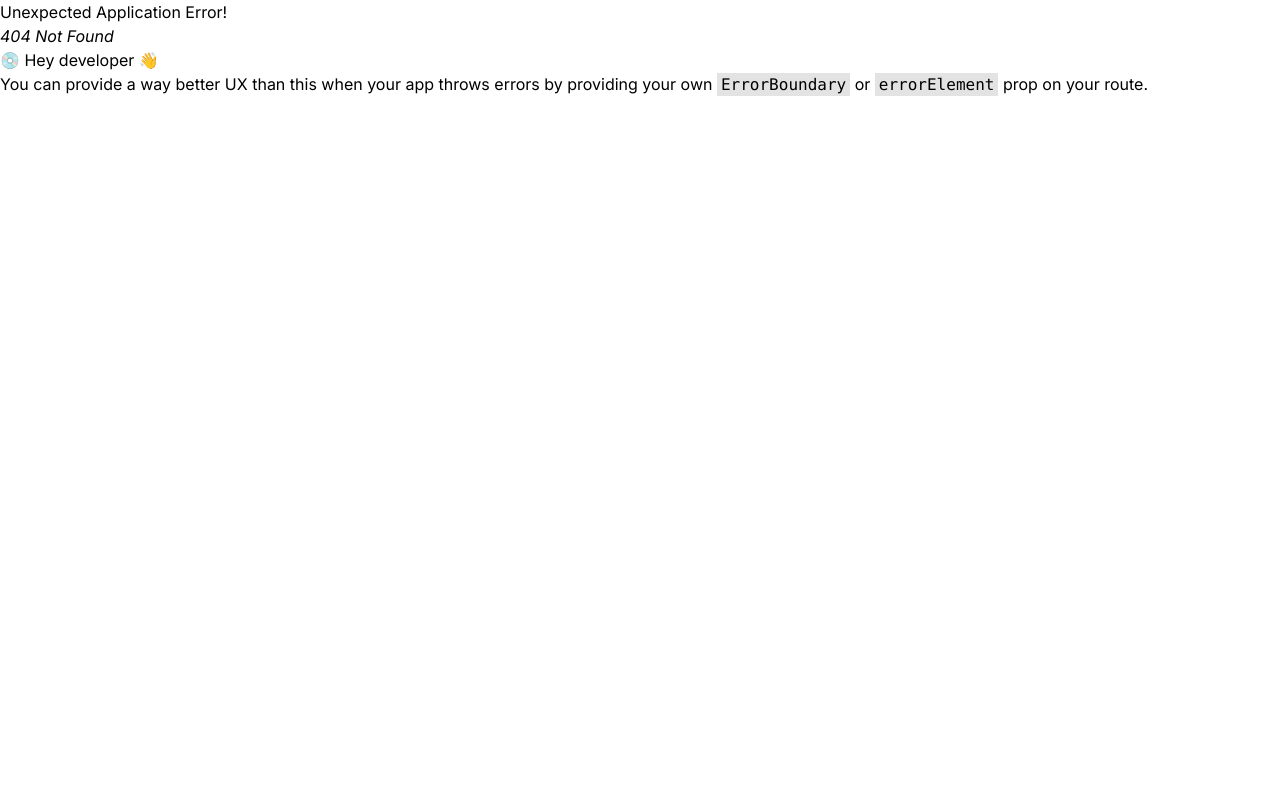
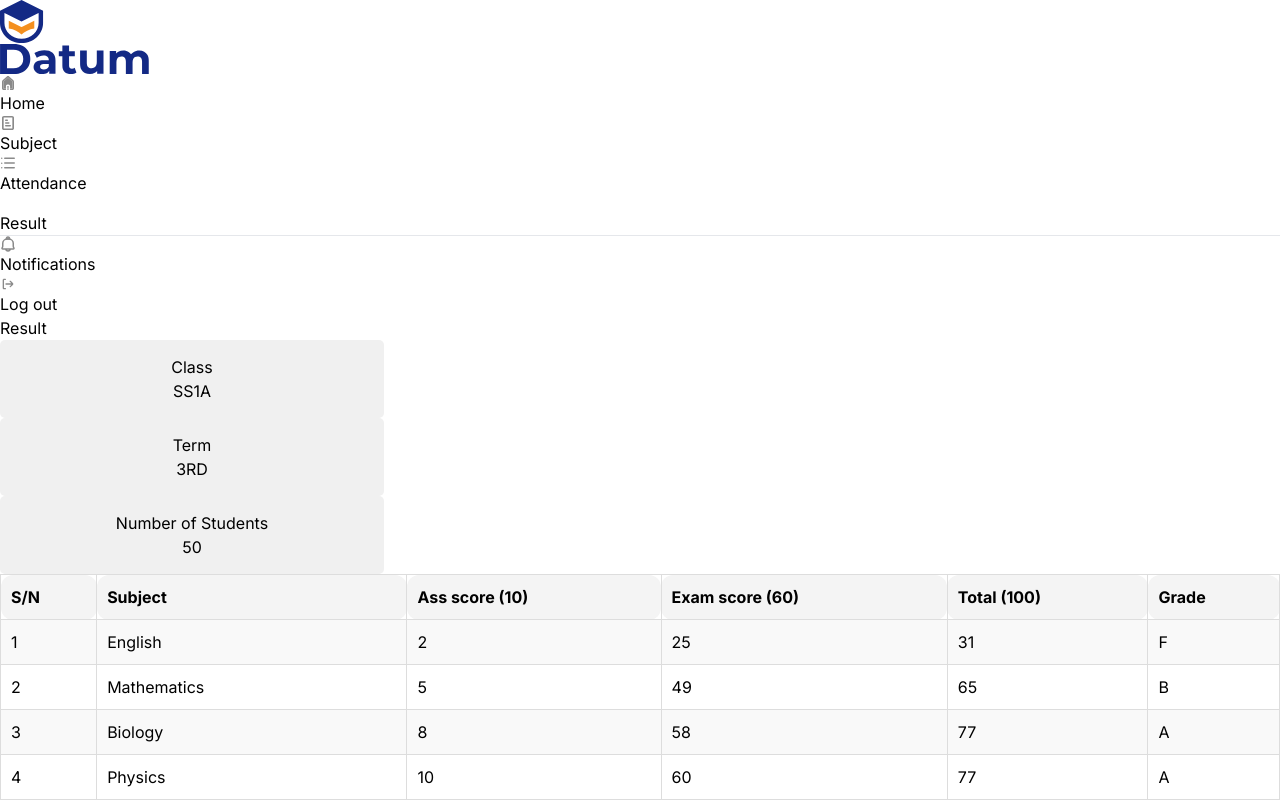
Before and after one commit to Mereson/datum-fe, a React (Vite) app: page /students/checkResults/viewResults in a window 1280 px wide. Before the commit this address had no page. Shown: the top 800 px of the page. Built offline with nearby package versions, Linux system fonts and the light colour scheme.

Commit message:
first commit for the teachers flow linked to the subjects

```diff
--- a/src/components/landingPage/hero/styles.module.css
+++ b/src/components/landingPage/hero/styles.module.css
@@ -63,10 +63,10 @@
   font-weight: 700;
   color: var(--background-color);
 }
-.herobtn:focus {
+/* .herobtn:focus {
   background-color: #f4901f;
-  color: #fafafa;
-}
+  color: #fafafa; } */
+
 .herobtn:hover {
   color: #f4901f;
 }
@@ -98,6 +98,8 @@
   .heroleft > .hero_caption {
     color: #d0d4e7;
     padding-top: 13px;
+    font-size: 34px;
+    font-weight: 700;
   }
   .hero_stripe {
     width: 100%;
--- a/src/components/layoutComponents/sidebar/index.jsx
+++ b/src/components/layoutComponents/sidebar/index.jsx
@@ -1,4 +1,4 @@
-import { Link } from "react-router-dom"
+import { Link } from "react-router-dom";
 import {
   Datum,
   Logo,
@@ -8,8 +8,8 @@ import {
   SbNotification,
   SbResults,
   SbSubject,
-} from "../../../assets"
-import { SidebarNavItem } from "../sidebarNav"
+} from "../../../assets";
+import { SidebarNavItem } from "../sidebarNav";
 
 export const StudentSidebar = () => {
   return (
@@ -30,7 +30,11 @@ export const StudentSidebar = () => {
               Icon={SbHome}
               label={"Home"}
             />
-            <SidebarNavItem to={"/"} Icon={SbSubject} label={"Subject"} />
+            <SidebarNavItem
+              to={"/students/uploadResult1"}
+              Icon={SbSubject}
+              label={"Subject"}
+            />
             <SidebarNavItem to={"/"} Icon={SbAttendance} label={"Attendance"} />
             <SidebarNavItem
               to={"/students/checkResults"}
@@ -52,5 +56,5 @@ export const StudentSidebar = () => {
         <SidebarNavItem to={"/"} Icon={SbLogout} label="Log out" />
       </div>
     </aside>
-  )
-}
+  );
+};
--- a/src/layout/index.js
+++ b/src/layout/index.js
@@ -1 +1 @@
-export * from "./studentLayout"
+export * from "./studentLayout";
--- a/src/pages/students/checkResults/index.jsx
+++ b/src/pages/students/checkResults/index.jsx
@@ -26,7 +26,7 @@ export const CheckResults = () => {
               </div>
             </div>
             <Button
-              link={"/students/viewResults"}
+              link={"/students/checkResults/viewResults"}
               content="Check"
               className={
                 "bg-[#132985] w-full py-[8px] mt-4 text-center rounded-lg text-[18px] font-bold text-white cursor-pointer"
--- a/src/pages/students/viewResults/index.jsx
+++ b/src/pages/students/viewResults/index.jsx
@@ -1,186 +1,170 @@
 import design from "./style.module.css";
 
+import { Button } from "../../../components/button";
+
 export const ViewResults = () => {
-  return <div className={design.container}>Genpel</div>;
+  const studentResults = {
+    class: "SS1A",
+    term: "3RD",
+    numberOfStudents: 50,
+    results: [
+      {
+        id: 1,
+        subject: "English",
+        assScore: 2,
+        examScore: 25,
+        total: 31,
+        grade: "F",
+      },
+      {
+        id: 2,
+        subject: "Mathematics",
+        assScore: 5,
+        examScore: 49,
+        total: 65,
+        grade: "B",
+      },
+
+      {
+        id: 3,
+        subject: "Biology",
+        assScore: 8,
+        examScore: 58,
+        total: 77,
+        grade: "A",
+      },
+      {
+        id: 4,
+        subject: "Physics",
+        assScore: 10,
+        examScore: 60,
+        total: 77,
+        grade: "A",
+      },
+      {
+        id: 5,
+        subject: "Chemistry",
+        assScore: 10,
+        examScore: 20,
+        total: 40,
+        grade: "D",
+      },
+      {
+        id: 6,
+        subject: "Geography",
+        assScore: 4,
+        examScore: 40,
+        total: 59,
+        grade: "C",
+      },
+      {
+        id: 7,
+        subject: "Agriculture",
+        assScore: 5,
+        examScore: 39,
+        total: 62,
+        grade: "B",
+      },
+      {
+        id: 8,
+        subject: "Igbo language",
+        assScore: 10,
+        examScore: 56,
+        total: 86,
+        grade: "A",
+      },
+      {
+        id: 9,
+        subject: "CRS",
+        assScore: 9,
+        examScore: 40,
+        total: 63,
+        grade: "B",
+      },
+      {
+        id: 10,
+        subject: "Civic Education",
+        assScore: 7,
+        examScore: 54,
+        total: 78,
+        grade: "A",
+      },
+      {
+        id: 11,
+        subject: "Computer Science",
+        assScore: 8,
+        examScore: 48,
+        total: 72,
+        grade: "A",
+      },
+      {
+        id: 12,
+        subject: "Health Science",
+        assScore: 5,
+        examScore: 50,
+        total: 75,
+        grade: "A",
+      },
+    ],
+  };
+
+  return (
+    <div className={design.container}>
+      <div className="p-5 ">
+        <h2>Result</h2>
+        <div className="flex justify-between mb-5 items-center">
+          <div className={design.info_card}>
+            <h3>Class</h3>
+            <p>{studentResults.class}</p>
+          </div>
+          <div className={design.info_card}>
+            <h3>Term</h3>
+            <p>{studentResults.term}</p>
+          </div>
+          <div className={design.info_card}>
+            <h3>Number of Students</h3>
+            <p>{studentResults.numberOfStudents}</p>
+          </div>
+        </div>
+
+        <table className="w-50%  border-collapse mb-5 ">
+          <thead>
+            <tr>
+              <th>S/N</th>
+              <th>Subject</th>
+              <th>Ass score (10)</th>
+              <th>Exam score (60)</th>
+              <th>Total (100)</th>
+              <th>Grade</th>
+            </tr>
+          </thead>
+          <tbody>
+            {studentResults.results.map((result, index) => (
+              <tr
+                key={result.id}
+                style={{
+                  backgroundColor: index % 2 === 0 ? "#f9f9f9" : "#fff",
+                }}
+              >
+                <td>{index + 1}</td>
+                <td>{result.subject}</td>
+                <td>{result.assScore}</td>
+                <td>{result.examScore}</td>
+                <td>{result.total}</td>
+                <td>{result.grade}</td>
+              </tr>
+            ))}
+          </tbody>
+        </table>
+
+        <Button
+          link={"/students/checkResults/resultAnalysis"}
+          content="See Analysis/Feedback"
+          className={
+            "bg-[#132985] w-[30%] py-[8px] mt-9 text-center rounded-[4px] font-bold text-white cursor-pointer flex justify-center"
+          }
+        />
+      </div>
+    </div>
+  );
 };
-
-// export const ResultsPage = () => {
-//   const studentResults = {
-//     class: "SS1A",
-//     term: "3RD",
-//     numberOfStudents: 50,
-//     results: [
-//       {
-//         id: 1,
-//         subject: "English",
-//         assScore: 2,
-//         examScore: 25,
-//         total: 31,
-//         grade: "F",
-//       },
-//       {
-//         id: 2,
-//         subject: "Mathematics",
-//         assScore: 5,
-//         examScore: 49,
-//         total: 65,
-//         grade: "B",
-//       },
-//     ]
-//   },
-//     },
-//     {
-//       id: 3,
-//       subject: "Biology",
-//       assScore: 8,
-//       examScore: 58,
-//       total: 77,
-//       grade: "A",
-//     },
-//     {
-//       id: 4,
-//       subject: "Physics",
-//       assScore: 10,
-//       examScore: 60,
-//       total: 77,
-//       grade: "A",
-//     },
-//     {
-//       id: 5,
-//       subject: "Chemistry",
-//       assScore: 10,
-//       examScore: 20,
-//       total: 40,
-//       grade: "D",
-//     },
-//     {
-//       id: 6,
-//       subject: "Geography",
-//       assScore: 4,
-//       examScore: 40,
-//       total: 59,
-//       grade: "C",
-//     },
-//     {
-//       id: 7,
-//       subject: "Agriculture",
-//       assScore: 5,
-//       examScore: 39,
-//       total: 62,
-//       grade: "B",
-//     },
-//     {
-//       id: 8,
-//       subject: "Igbo language",
-//       assScore: 10,
-//       examScore: 56,
-//       total: 86,
-//       grade: "A",
-//     },
-//     {
-//       id: 9,
-//       subject: "CRS",
-//       assScore: 9,
-//       examScore: 40,
-//       total: 63,
-//       grade: "B",
-//     },
-//     {
-//       id: 10,
-//       subject: "Civic Education",
-//       assScore: 7,
-//       examScore: 54,
-//       total: 78,
-//       grade: "A",
-//     },
-//     {
-//       id: 11,
-//       subject: "Computer Science",
-//       assScore: 8,
-//       examScore: 48,
-//       total: 72,
-//       grade: "A",
-//     },
-//     {
-//       id: 12,
-//       subject: "Health Science",
-//       assScore: 5,
-//       examScore: 50,
-//       total: 75,
-//       grade: "A",
-//     },
-//   ],
-// };
-
-//  return (
-//     <div style={{ padding: "20px" }}>
-//       <h2>Result</h2>
-//       <div
-//         style={{
-//           display: "flex",
-//           justifyContent: "space-between",
-//           marginBottom: "20px",
-//         }}
-//       >
-//         <div className="info-card">
-//           <h3>Class</h3>
-//           <p>{studentResults.class}</p>
-//         </div>
-//         <div className="info-card">
-//           <h3>Term</h3>
-//           <p>{studentResults.term}</p>
-//         </div>
-//         <div className="info-card">
-//           <h3>Number of Students</h3>
-//           <p>{studentResults.numberOfStudents}</p>
-//         </div>
-//       </div>
-
-//       <table
-//         style={{
-//           width: "100%",
-//           borderCollapse: "collapse",
-//           marginBottom: "20px",
-//         }}
-//       >
-//         <thead>
-//           <tr>
-//             <th>S/N</th>
-//             <th>Subject</th>
-//             <th>Ass score (10)</th>
-//             <th>Exam score (60)</th>
-//             <th>Total (100)</th>
-//             <th>Grade</th>
-//           </tr>
-//         </thead>
-//         <tbody>
-//           {studentResults.results.map((result, index) => (
-//             <tr
-//               key={result.id}
-//               style={{ backgroundColor: index % 2 === 0 ? "#f9f9f9" : "#fff" }}
-//             >
-//               <td>{index + 1}</td>
-//               <td>{result.subject}</td>
-//               <td>{result.assScore}</td>
-//               <td>{result.examScore}</td>
-//               <td>{result.total}</td>
-//               <td>{result.grade}</td>
-//             </tr>
-//           ))}
-//         </tbody>
-//       </table>
-
-//       <button
-//         style={{
-//           backgroundColor: "#1E88E5",
-//           color: "#fff",
-//           padding: "10px 20px",
-//           border: "none",
-//           borderRadius: "4px",
-//           cursor: "pointer",
-//         }}
-//       >
-//         See Analysis/Feedback
-//       </button>
-//     </div>
-//   );
--- a/src/pages/students/viewResults/style.module.css
+++ b/src/pages/students/viewResults/style.module.css
@@ -5,3 +5,37 @@
   font-family: "Inter", sans-serif;
   font-optical-sizing: auto;
 }
+.container {
+  width: 100%;
+  height: 100vh;
+  overflow-y: scroll;
+}
+.info_card {
+  background-color: #f0f0f0;
+  padding: 15px;
+  border-radius: 5px;
+  width: 30%;
+  text-align: center;
+}
+
+table {
+  width: 100%;
+  border-collapse: collapse;
+}
+
+th,
+td {
+  padding: 10px;
+  border: 1px solid #ddd;
+  text-align: left;
+}
+th {
+  background-color: #f4f4f4;
+  font-weight: bold;
+
+  border-radius: 12px;
+}
+
+tr:nth-child(even) {
+  background-color: #f9f9f9;
+}
--- /dev/null
+++ b/src/pages/teacherss/index.js
@@ -0,0 +1 @@
+export * from "./uploadResult1";
--- /dev/null
+++ b/src/pages/teacherss/uploadResult1/index.jsx
@@ -0,0 +1,74 @@
+import { Dropdown } from "../../../components";
+import { Button } from "../../../components/button";
+
+export const UploadResult1 = () => {
+  return (
+    <div className="bg-[#f4f4f4] w-[100%] grid place-items-center overflow-auto">
+      <div>
+        <h2 className="text-center text-[40px] font-bold text-[#696969] pb-8">
+          Upload Result
+        </h2>
+
+        <div className="grid gap-6">
+          {options.map(({ id, name, query, items }) => (
+            <Dropdown
+              key={id}
+              id={id}
+              name={name}
+              query={query}
+              items={items}
+            />
+          ))}
+        </div>
+
+        <Button
+          link={"/students/checkResults/resultAnalysis"}
+          content="Submit"
+          className={
+            "bg-[#132985] w-[100%] py-[8px] mt-9 text-center rounded-[8px] font-bold text-white cursor-pointer"
+          }
+        />
+      </div>
+    </div>
+  );
+};
+
+const options = [
+  {
+    id: 1,
+    name: "Class",
+    query: "Select Class",
+    items: ["JSS 1", "JSS 2", "JSS 3", "SSS 1", "SSS 2", "SSS 3"],
+  },
+  {
+    id: 2,
+    name: "Subject",
+    query: "Select subject",
+    items: [
+      "English",
+      "Mathematics",
+      "Biology",
+      "Physics",
+      "Chemistry",
+      "Geography",
+      "Agriculture",
+      "Igbo Language",
+      "CRS",
+      "Civic Education",
+      "Computer Science",
+      "Health Science",
+    ],
+  },
+  {
+    id: 3,
+    name: "Session",
+    query: "Select session",
+    items: ["2021/2022", "2022/2023", "2023/2024"],
+  },
+  {
+    id: 4,
+    name: "Term",
+    query: "Select Term",
+    items: ["First term", "Second term", "Third term"],
+  },
+];
```
Also changed, not shown: src/appRouter.jsx (+7 -2 lines).
